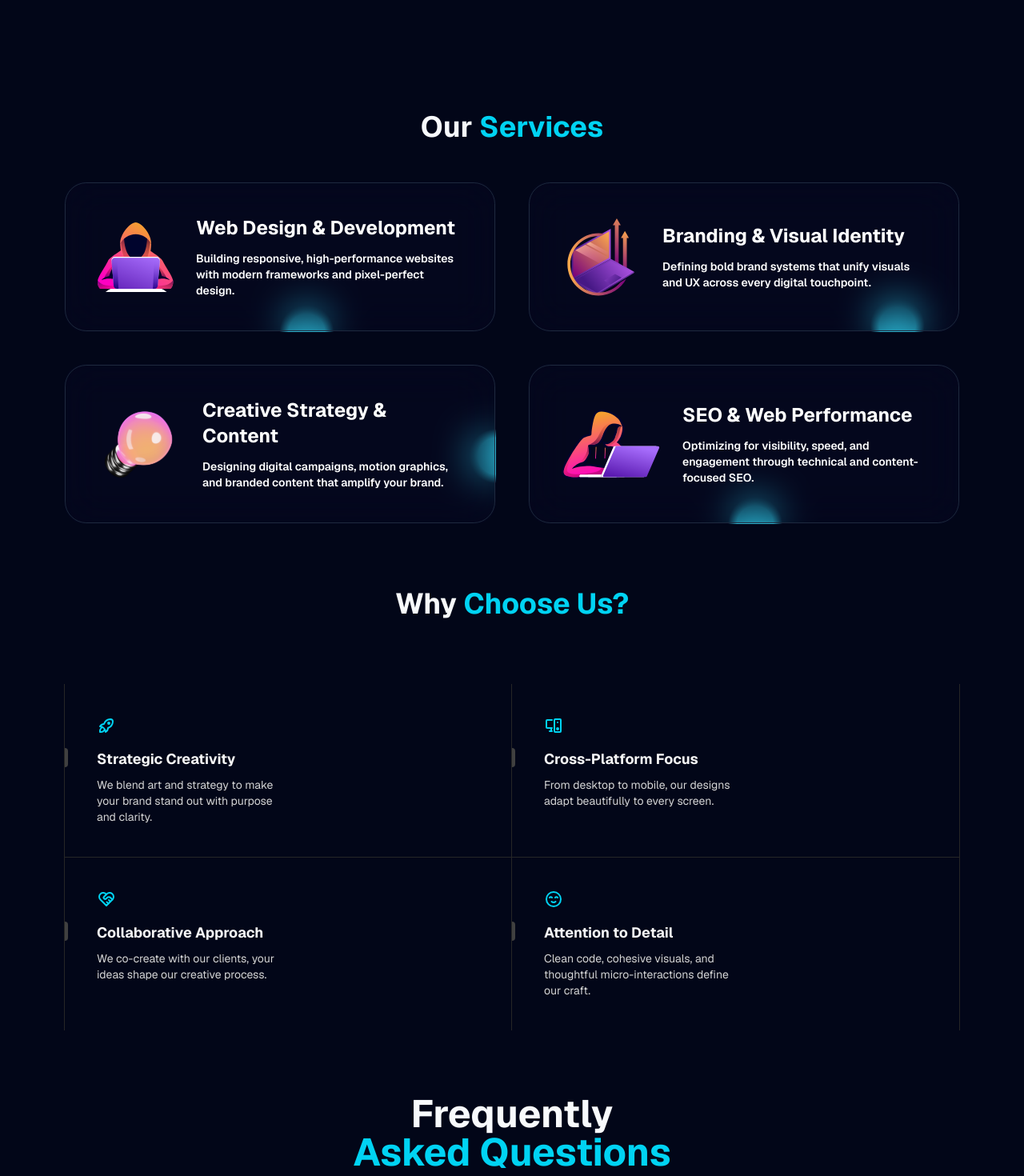
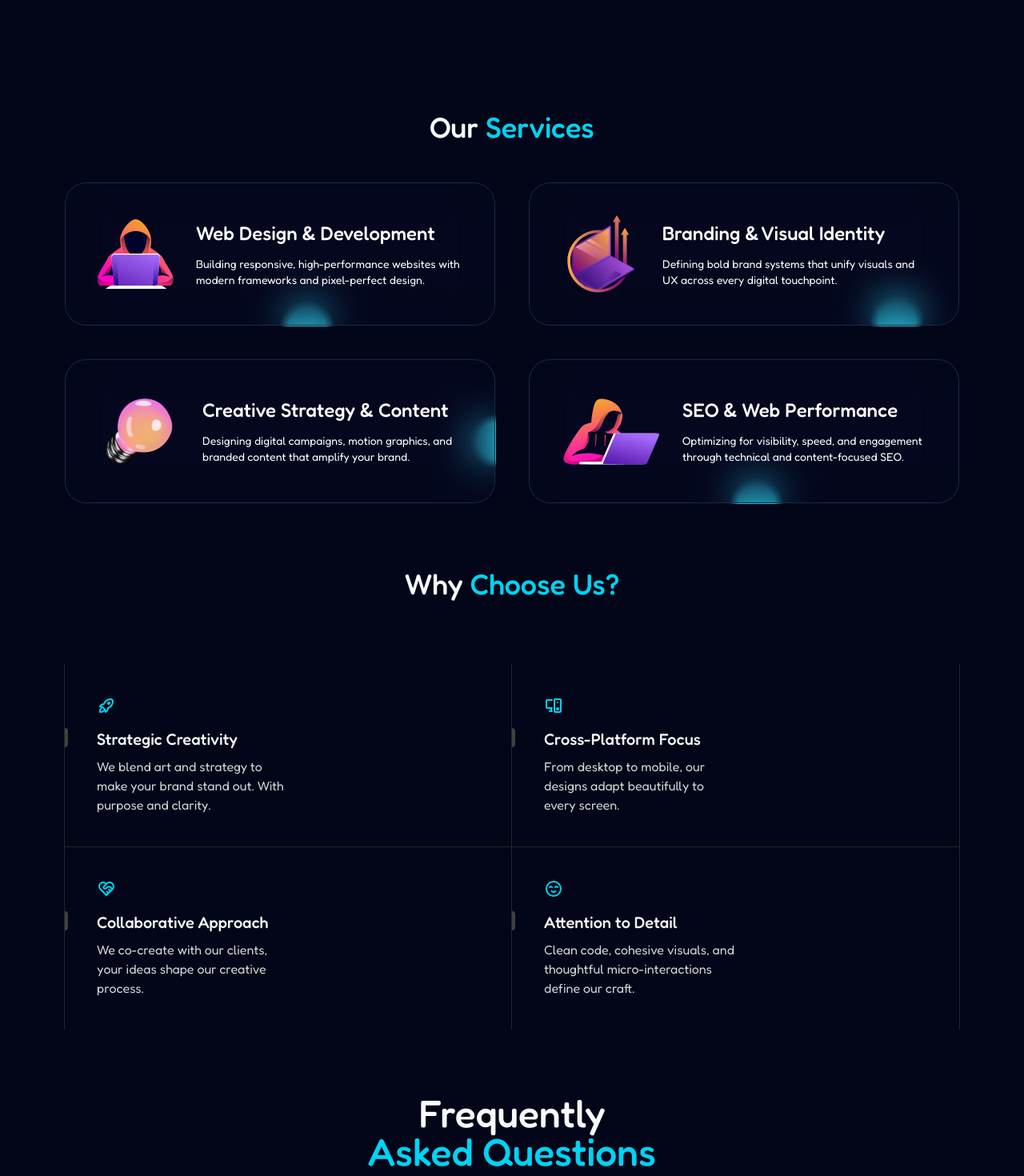
Before and after one commit to webmeka/webmeka, a Next.js app: page / in a window 1280 px wide. Shown: the part 840-2310 px from the top of the page at 80% size. Built offline with nearby package versions, Linux system fonts and the light colour scheme.

Commit message:
Updated font to FREDOKA

```diff
--- a/src/app/globals.css
+++ b/src/app/globals.css
@@ -8,6 +8,7 @@
   --color-foreground: var(--foreground);
   --font-sans: var(--font-geist-sans);
   --font-mono: var(--font-geist-mono);
+  --font-fredoka: var(--font-fredoka);
   --color-sidebar-ring: var(--sidebar-ring);
   --color-sidebar-border: var(--sidebar-border);
   --color-sidebar-accent-foreground: var(--sidebar-accent-foreground);
--- a/src/app/layout.tsx
+++ b/src/app/layout.tsx
@@ -1,5 +1,5 @@
 import type { Metadata } from "next";
-import { Geist, Geist_Mono } from "next/font/google";
+import { Geist, Geist_Mono, Fredoka } from "next/font/google";
 import { ThemeProvider } from "@/components/theme-provider";
 import WebmekaNavbar from "@/components/navbar";
 import FooterSection from "@/components/footer";
@@ -14,6 +14,14 @@ const geistMono = Geist_Mono({
   variable: "--font-geist-mono",
   subsets: ["latin"],
 });
+
+const fredoka = Fredoka({
+  variable: "--font-fredoka",
+  subsets: ["latin"],
+  weight: ["400", "500", "700"],
+  display: "swap",
+});
+
 
 export const metadata: Metadata = {
   title: "WEBMEKA",
@@ -42,7 +50,7 @@ export default function RootLayout({
   return (
     <html lang="en" suppressHydrationWarning>
       <body suppressHydrationWarning
-        className={`${geistSans.variable} ${geistMono.variable} antialiased`}
+        className={`${geistSans.variable} ${geistMono.variable} ${fredoka.variable} antialiased font-fredoka`}
       >
         <ThemeProvider
             attribute="class"
--- a/src/app/page.tsx
+++ b/src/app/page.tsx
@@ -7,7 +7,7 @@ import { BackgroundBeamsWithCollision } from "@/components/ui/background-beams";
 
 export default function Home() {
   return (
-    <main className="font-sans mt-5 relative flex flex-col overflow-x-hidden items-center justify-items-center mx-auto">
+    <main className="mt-5 relative flex flex-col overflow-x-hidden items-center justify-items-center mx-auto">
       <div className="w-full">
        <div className="relative w-full overflow-hidden">
         <BackgroundBeamsWithCollision className="absolute z-0">
--- a/src/components/contact-us-section.tsx
+++ b/src/components/contact-us-section.tsx
@@ -5,7 +5,7 @@ import ContactPage from "@/components/ui/contact-us";
 const ContactUsSection = () => {
   return (
     <section id="contact" className="w-full px-5 md:px-10 lg:px-20 pt-10">
-        <h2 className="text-4xl font-bold text-center  pt-25 mb-10"><span className='text-cyan-400'>Contact</span> Us</h2>
+        <h2 className="text-4xl text-center font-medium pt-25 mb-10"><span className='text-cyan-400'>Contact</span> Us</h2>
         <ContactPage />
     </section>
   )
--- a/src/components/faq-section.tsx
+++ b/src/components/faq-section.tsx
@@ -41,7 +41,7 @@ export default function WebmekaFAQs() {
         <section id="faqs" className="pt-20">
             <div className="mx-auto max-w-5xl px-4 md:px-6">
                 <div className="mx-auto max-w-xl text-center">
-                    <h2 className="text-balance text-3xl font-bold md:text-4xl lg:text-5xl">Frequently <span className='text-cyan-400'>Asked Questions</span></h2>
+                    <h2 className="text-balance font-medium text-3xl md:text-4xl lg:text-5xl">Frequently <br /><span className='text-cyan-400'>Asked Questions</span></h2>
                     <p className="text-muted-foreground mt-4 text-balance">Get clear answers to the most common questions about our creative process and services.</p>
                 </div>
 
--- a/src/components/hero-section.tsx
+++ b/src/components/hero-section.tsx
@@ -18,7 +18,7 @@ export default function HeroSectionOne() {
         <div className="absolute mx-auto h-px w-40 bg-gradient-to-r from-transparent via-cyan-400 to-transparent" />
       </div>
       <div className="px-4 py-10 md:py-20">
-        <h1 className="relative z-10 mx-auto max-w-4xl text-center text-5xl font-bold text-slate-700 lg:text-7xl dark:text-slate-300">
+        <h1 className="relative z-10 mx-auto max-w-4xl text-center text-5xl text-slate-700 lg:text-7xl dark:text-slate-300">
           {"A Creative Design Agency"
             .split(" ")
             .map((word, index) => (
--- a/src/components/services-section.tsx
+++ b/src/components/services-section.tsx
@@ -8,7 +8,7 @@ import { Button } from './ui/moving-border';
 const ServicesSection = () => {
   return (
     <section id="services" className="w-full px-5 md:px-10 lg:px-20 pt-10">
-        <h2 className="text-4xl font-bold text-center  pt-25 mb-10">Our <span className='text-cyan-400'>Services</span></h2>
+        <h2 className="text-4xl text-center font-medium pt-25 mb-10">Our <span className='text-cyan-400'>Services</span></h2>
 <div className="w-full mt-12 grid lg:grid-cols-4 grid-cols-1 gap-10">
         {WebmekaServices.map((card) => (
           <Button
@@ -32,10 +32,10 @@ const ServicesSection = () => {
     className="lg:w-32 md:w-20 w-16"
   />
   <div className="lg:ms-5">
-    <h1 className="text-xl md:text-2xl font-bold text-center lg:text-left">
+    <h1 className="text-2xl md:text-2xl font-medium text-center lg:text-left">
       {card.title}
     </h1>
-    <p className="mt-3 font-semibold text-center lg:text-left text-white-100">
+    <p className="mt-3 text-center lg:text-left text-white-100">
       {card.desc}
     </p>
   </div>
--- a/src/components/ui/WhyChooseWebmeka.tsx
+++ b/src/components/ui/WhyChooseWebmeka.tsx
@@ -13,7 +13,7 @@ export function WhyChooseWebmeka() {
     {
       title: "Strategic Creativity",
       description:
-        "We blend art and strategy to make your brand stand out with purpose and clarity.",
+        "We blend art and strategy to make your brand stand out. With purpose and clarity.",
       icon: <IconRocket />,
     },
       {
@@ -38,7 +38,7 @@ export function WhyChooseWebmeka() {
 
   return (
     <section id="WhyWebmeka" className="relative z-10 pt-20 max-w-7xl mx-auto">
-      <h2 className="text-4xl font-bold text-center pb-20">Why <span className='text-cyan-400'>Choose Us?</span></h2>
+      <h2 className="text-4xl font-medium text-center pb-20">Why <span className='text-cyan-400'>Choose Us?</span></h2>
       <div className="grid grid-cols-1 md:grid-cols-2">
         {features.map((feature, index) => (
           <Feature key={feature.title} {...feature} index={index} />
@@ -74,13 +74,13 @@ const Feature = ({
       )}
 
       <div className="mb-4 relative z-10 px-10 text-cyan-400">{icon}</div>
-      <div className="text-lg font-bold mb-2 relative z-10 px-10">
+      <div className="text-lg font-medium mb-2 relative z-10 px-10">
         <div className="absolute left-0 inset-y-0 h-6 group-hover/feature:h-8 w-1 rounded-tr-full rounded-br-full bg-neutral-300 dark:bg-neutral-700 group-hover/feature:bg-cyan-400 transition-all duration-200 origin-center" />
-        <span className="group-hover/feature:translate-x-2 transition duration-200 inline-block text-neutral-800 dark:text-neutral-100">
+        <span className="group-hover/feature:translate-x-2 transition duration-200 inline-block font-medium text-xl text-neutral-800 dark:text-neutral-100">
           {title}
         </span>
       </div>
-      <p className="text-sm text-neutral-600 dark:text-neutral-300 max-w-xs relative z-10 px-10">
+      <p className="text-neutral-600 dark:text-neutral-300 max-w-xs relative z-10 px-10">
         {description}
       </p>
     </div>
--- a/src/components/ui/background-beams.tsx
+++ b/src/components/ui/background-beams.tsx
@@ -18,42 +18,43 @@ export const BackgroundBeamsWithCollision = ({
       initialX: 50,
       translateX: 50,
       duration: 7,
-      repeatDelay: 3,
-      delay: 2,
+      repeatDelay: 5,
+      delay: 4,
     },
     {
       initialX: 600,
       translateX: 600,
       duration: 4,
-      repeatDelay: 4,
-      delay: 4,
+      repeatDelay: 8,
+      delay: 8,
     },
     {
       initialX: 150,
       translateX: 150,
       duration: 7,
-      repeatDelay: 7,
+      repeatDelay: 5,
       className: "h-6",
+      delay: 4,
     },
     {
       initialX: 360,
       translateX: 360,
       duration: 5,
-      repeatDelay: 14,
-      delay: 4,
+      repeatDelay: 5,
+      delay: 8,
     },
     {
       initialX: 800,
       translateX: 800,
       duration: 11,
-      repeatDelay: 2,
+      repeatDelay: 4,
       className: "h-20",
     },
     {
       initialX: 1000,
       translateX: 1000,
       duration: 4,
-      repeatDelay: 2,
+      repeatDelay: 4,
       className: "h-12",
     },
     {
@@ -61,7 +62,7 @@ export const BackgroundBeamsWithCollision = ({
       translateX: 1200,
       duration: 6,
       repeatDelay: 4,
-      delay: 2,
+      delay: 4,
       className: "h-6",
     },
   ];
--- a/src/components/ui/contact-us.tsx
+++ b/src/components/ui/contact-us.tsx
@@ -4,7 +4,7 @@ import Link from "next/link";
 const ContactPage = () => (
   <div className="flex items-center justify-center">
     <div className="text-center">
-      <h2 className="text-2xl md:text-4xl font-semibold tracking-tight">
+      <h2 className="text-2xl md:text-4xl font-medium tracking-tight">
         Get In Touch
       </h2>
       <p className="mt-4 text-base sm:text-lg text-muted-foreground">
@@ -15,12 +15,12 @@ const ContactPage = () => (
           <div className="h-12 w-12 flex items-center justify-center bg-primary/5 dark:bg-primary/10 text-primary rounded-full">
             <MailIcon />
           </div>
-          <h3 className="mt-6 font-semibold text-xl">Email</h3>
+          <h3 className="mt-6 font-medium text-xl">Email</h3>
           <p className="mt-2 text-muted-foreground">
             Reach out anytime by email.
           </p>
           <Link
-            className="mt-4 font-medium text-primary"
+            className="mt-4 text-primary"
             href="mailto:akashmoradiya3444@gmail.com"
           >
             team@webmeka.com
@@ -30,12 +30,12 @@ const ContactPage = () => (
       <div className="h-12 w-12 flex items-center justify-center bg-primary/5 dark:bg-primary/10 text-primary rounded-full">
         <MessageCircleIcon />
       </div>
-      <h3 className="mt-6 font-semibold text-xl">WhatsApp</h3>
+      <h3 className="mt-6 font-medium text-xl">WhatsApp</h3>
       <p className="mt-2 text-muted-foreground">
         Chat with us instantly on WhatsApp.
       </p>
       <Link
-        className="mt-4 font-medium text-primary"
+        className="mt-4 text-primary"
         href="https://wa.me/254727756658"
         target="_blank"
       >
@@ -46,10 +46,10 @@ const ContactPage = () => (
           <div className="h-12 w-12 flex items-center justify-center bg-primary/5 dark:bg-primary/10 text-primary rounded-full">
             <PhoneIcon />
           </div>
-          <h3 className="mt-6 font-semibold text-xl">Phone</h3>
+          <h3 className="mt-6 font-medium text-xl">Phone</h3>
           <p className="mt-2 text-muted-foreground">Mon-Fri from 8am to 5pm.</p>
           <Link
-            className="mt-4 font-medium text-primary"
+            className="mt-4 text-primary"
             href="tel:+254792823034"
           >
             +254 792 823-034
--- a/src/components/ui/resizable-navbar.tsx
+++ b/src/components/ui/resizable-navbar.tsx
@@ -248,7 +248,7 @@ export const NavbarLogo = () => {
         height={45}
         priority
       />
-      <span className="font-bold text-2xl text-black dark:text-white">WEBMEKA</span>
+      <span className="font-medium tracking-wide text-2xl text-black dark:text-white">WEBMEKA</span>
     </a>
   );
 };
```
